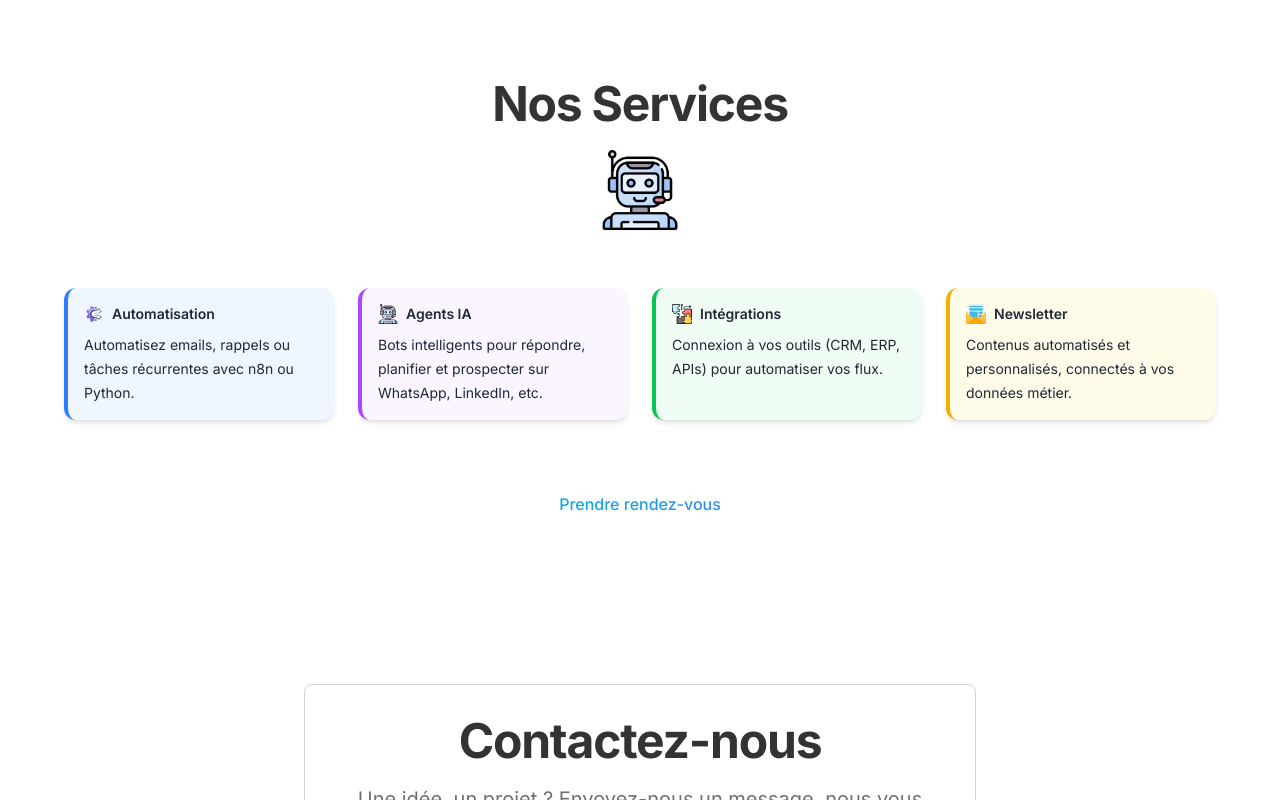
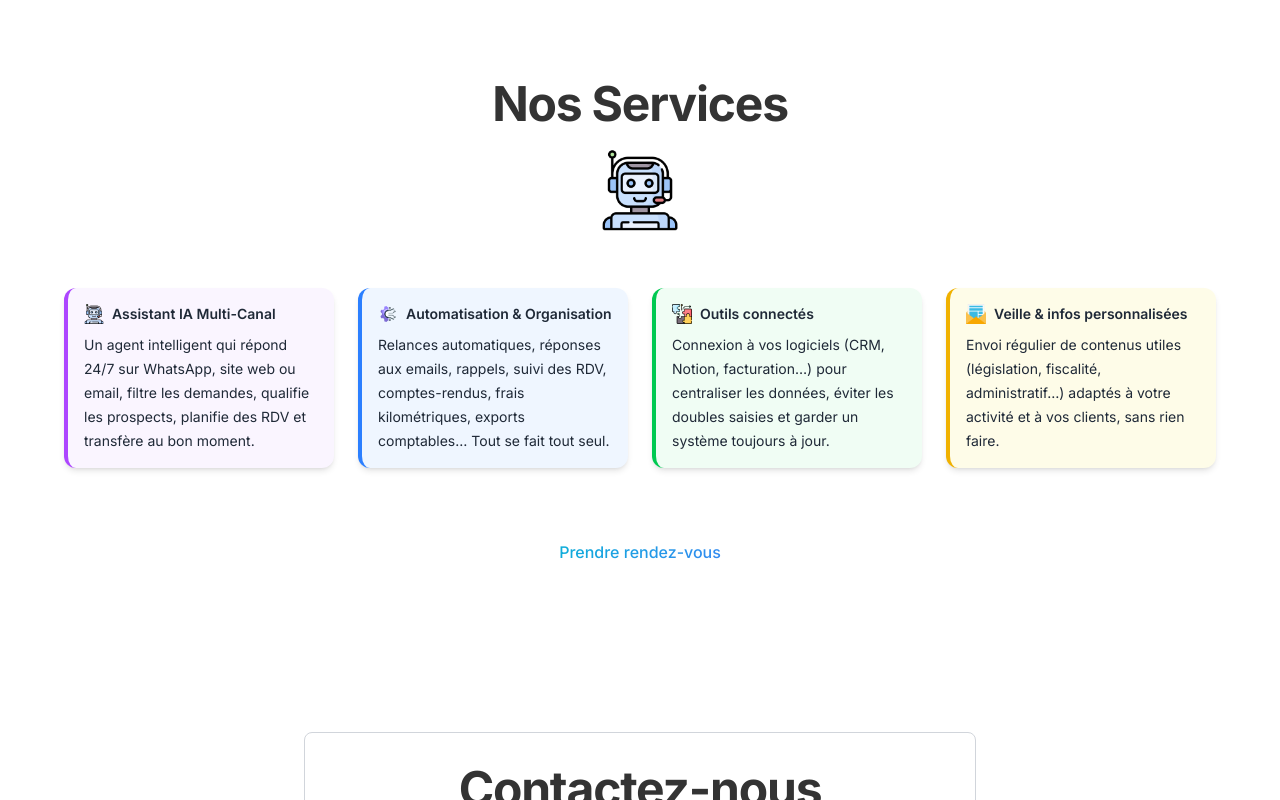
Before and after one commit to onlybaptiste54/agenceAetheria, a Next.js app: page / in a window 1280 px wide. Shown: the part 1680-2480 px from the top of the page. Built offline with nearby package versions, Linux system fonts and the light colour scheme.

Commit message:
Fix: Modification des services

```diff
--- a/src/app/Components/Services.js
+++ b/src/app/Components/Services.js
@@ -5,38 +5,39 @@ import { useEffect, useState } from 'react';
 
 const services = [
   {
-    title: 'Automatisation',
+    title: 'Assistant IA Multi-Canal',
     description:
-      'Automatisez emails, rappels ou tâches récurrentes avec n8n ou Python.',
+      'Un agent intelligent qui répond 24/7 sur WhatsApp, site web ou email, filtre les demandes, qualifie les prospects, planifie des RDV et transfère au bon moment.',
+    icon: '/chatbot.png',
+    color: 'border-purple-500',
+    bgColor: 'bg-purple-50',
+  },
+  {
+    title: 'Automatisation & Organisation',
+    description:
+      'Relances automatiques, réponses aux emails, rappels, suivi des RDV, comptes-rendus, frais kilométriques, exports comptables… Tout se fait tout seul.',
     icon: '/automation.png',
     color: 'border-blue-500',
-    bgColor: 'bg-blue-50 ',
+    bgColor: 'bg-blue-50',
   },
   {
-    title: 'Agents IA',
+    title: 'Outils connectés',
     description:
-      'Bots intelligents pour répondre, planifier et prospecter sur WhatsApp, LinkedIn, etc.',
-    icon: '/chatbot.png',
-    color: 'border-purple-500',
-    bgColor: 'bg-purple-50 ',
+      'Connexion à vos logiciels (CRM, Notion, facturation…) pour centraliser les données, éviter les doubles saisies et garder un système toujours à jour.',
+    icon: '/integration.png',
+    color: 'border-green-500',
+    bgColor: 'bg-green-50',
   },
   {
-    title: 'Intégrations',
+    title: 'Veille & infos personnalisées',
     description:
-      'Connexion à vos outils (CRM, ERP, APIs) pour automatiser vos flux.',
-    icon: '/integration.png',
-    color: 'border-green-500',
-    bgColor: 'bg-green-50 ',
-  },
-  {
-    title: 'Newsletter',
-    description:
-      'Contenus automatisés et personnalisés, connectés à vos données métier.',
+      'Envoi régulier de contenus utiles (législation, fiscalité, administratif…) adaptés à votre activité et à vos clients, sans rien faire.',
     icon: '/e-mail.png',
     color: 'border-yellow-500',
     bgColor: 'bg-yellow-50',
   },
 ];
+
 
 export default function Services() {
   const { ref, inView } = useInView({ triggerOnce: true, threshold: 0.1 });
```
